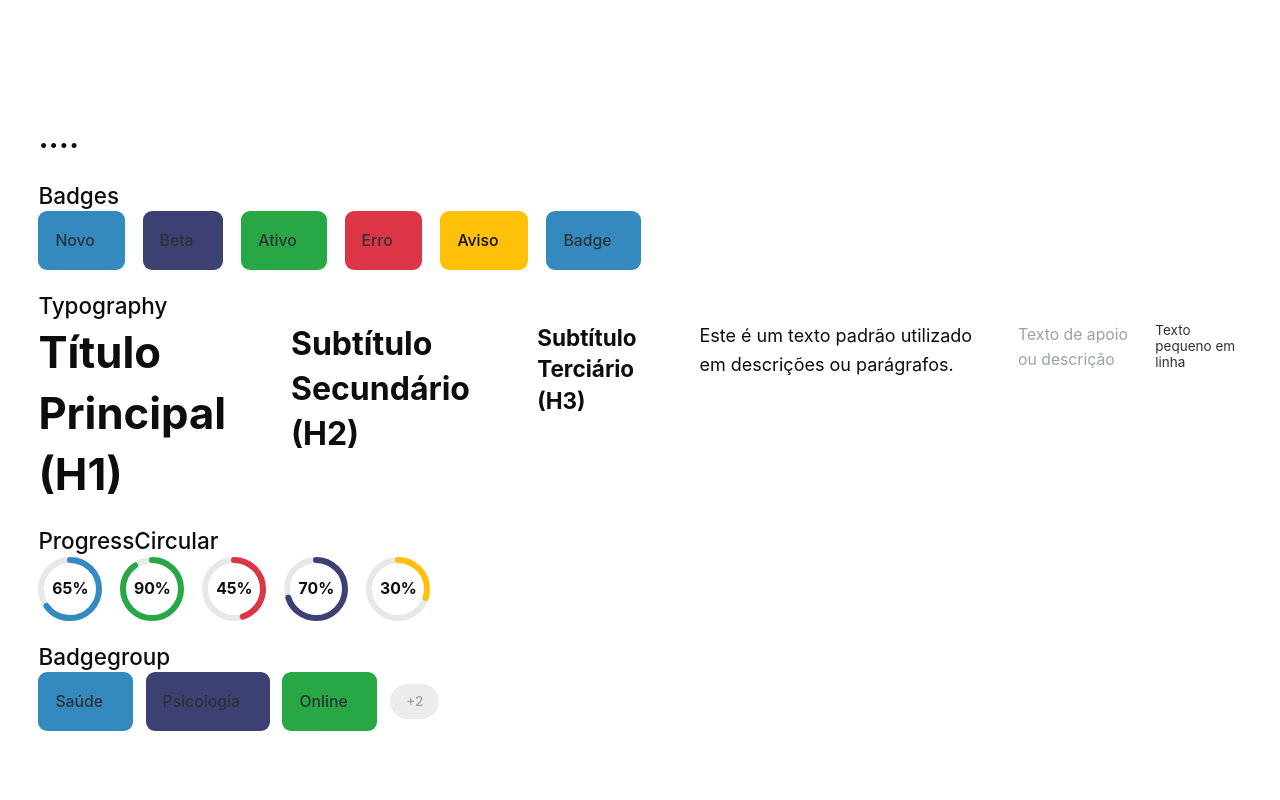
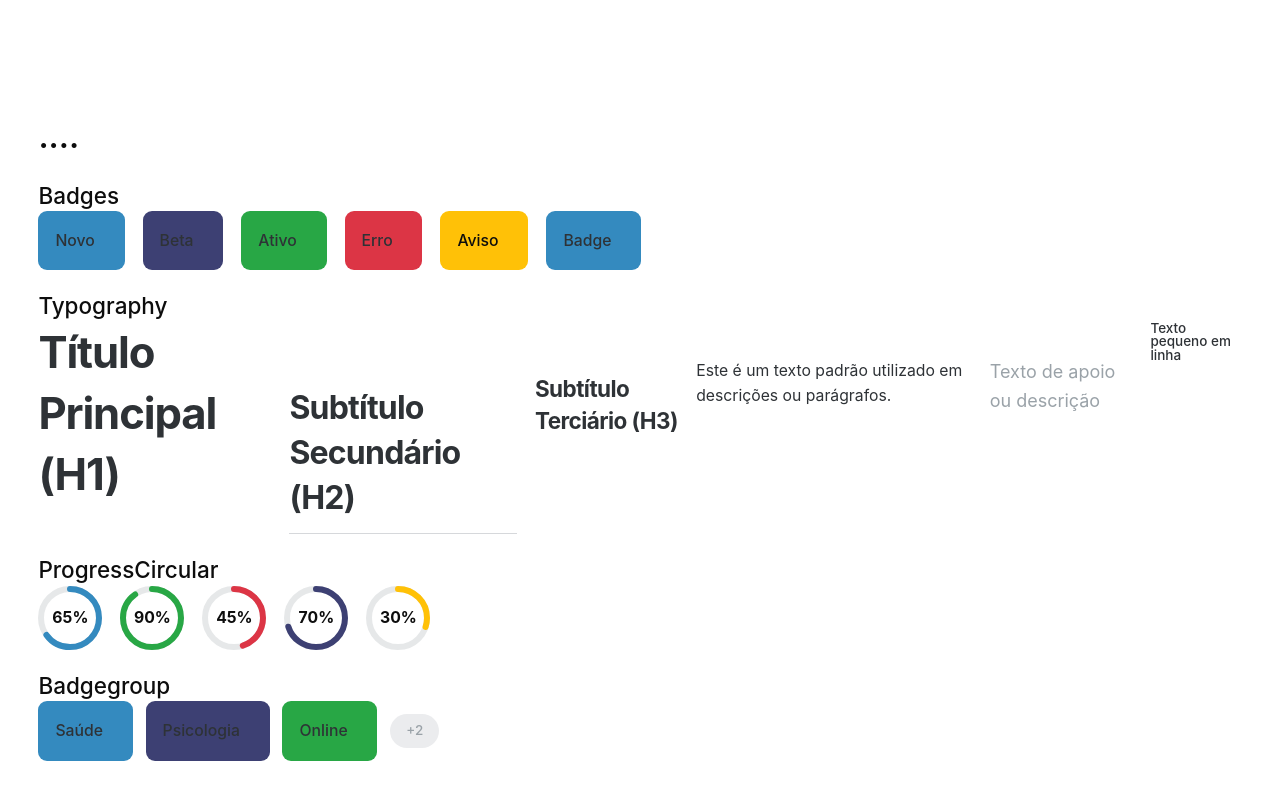
Before and after one commit to NicolasLK/my-design-system-forge, a React (Vite) app: page /preview-page in a window 1280 px wide. Shown: the part 6935-7735 px from the top of the page. Before the commit the page ends 7705 px from the top, so only its background shows below. Built offline with nearby package versions, Linux system fonts and the light colour scheme.

Commit message:
refactor: adaptando componente Typography e, iniciando adaptação componente BadgeGroup

```diff
--- a/src/components/Typography.tsx
+++ /dev/null
@@ -1,66 +0,0 @@
-import type { CSSProperties, ElementType, ReactNode } from "react"
-import "../styles/components/typography.css"
-
-type TypographyVariant =
-    | "h1"
-    | "h2"
-    | "h3"
-    | "text1"
-    | "text2"
-    | "text3"
-    | "caption"
-
-type FontWeight = "regular" | "medium" | "semi-bold" | "bold"
-
-interface ITypographyProps {
-    /** Define o tipo de texto (h1, h2, parágrafo etc.) */
-    variant?: TypographyVariant
-    /** Define o peso da fonte */
-    weight?: FontWeight
-    /** Cor opcional */
-    color?: string
-    /** Elemento HTML customizável */
-    as?: ElementType
-    /** Conteúdo do texto */
-    children: ReactNode
-    /** Classe adicional opcional */
-    className?: string
-    /** Estilos inline opcionais */
-    style?: CSSProperties
-}
-
-export const Typography = ({
-    variant = "text1",
-    weight = "regular",
-    color,
-    as,
-    children,
-    className = "",
-    style
-}: ITypographyProps) => {
-    /**
-     * @description Define o elemento base (por exemplo, 'h1', 'p', etc.)
-     */
-    const Tag: ElementType =
-        as || (variant.startsWith("h") ? (variant as ElementType) : "p")
-
-    /**
-     * @description Monta as classes de acordo com as props
-     */
-    const classes = [
-        "typography",
-        `typography-${variant}`,
-        `font-${weight}`,
-        className,
-    ]
-        .filter(Boolean)
-        .join(" ")
-
-    return (
-        <>
-            <Tag className={classes} style={{ color, ...style }}>
-                {children}
-            </Tag>
-        </>
-    )
-}
--- /dev/null
+++ b/src/components/ui/typography/Typography.tsx
@@ -0,0 +1,98 @@
+import type { CSSProperties, ElementType, ReactNode } from 'react';
+import './typography.css';
+
+/**
+ * Definições de Variantes
+ */
+type TypographyVariant =
+    | 'h1'
+    | 'h2'
+    | 'h3'
+    | 'h4'
+    | 'p'
+    | 'blockquote'
+    | 'code'
+    | 'lead'
+    | 'large'
+    | 'small'
+    | 'muted';
+
+/**
+ * Pesos de fonte suportados para sobrescrita manual
+ */
+type FontWeight = 'regular' | 'medium' | 'semi-bold' | 'bold' | 'extrabold';
+
+interface ITypographyProps {
+    /** Define o tipo de texto (h1, h2, parágrafo etc.) */
+    variant?: TypographyVariant;
+    /** Define o peso da fonte */
+    weight?: FontWeight;
+    /** Cor opcional */
+    color?: string;
+    /** Elemento HTML customizável */
+    as?: ElementType;
+    /** Conteúdo do texto */
+    children: ReactNode;
+    /** Classe adicional opcional */
+    className?: string;
+    /** Estilos inline opcionais */
+    style?: CSSProperties;
+}
+
+/**
+ * Mapeamento semântico de tags HTML para cada variante do ShadCN
+ */
+const variantTagMap: Record<TypographyVariant, ElementType> = {
+    h1: 'h1',
+    h2: 'h2',
+    h3: 'h3',
+    h4: 'h4',
+    p: 'p',
+    blockquote: 'blockquote',
+    code: 'code',
+    lead: 'p',
+    large: 'div',
+    small: 'small',
+    muted: 'p',
+};
+
+/**
+ * Componente Typography adaptado do ShadCN.
+ * * @example
+ * <Typography variant="h1">Título Principal</Typography>
+ * <Typography variant="p" weight="bold">Parágrafo em negrito</Typography>
+ */
+export const Typography = ({
+    variant = 'p',
+    weight,
+    color,
+    as,
+    children,
+    className,
+    style,
+}: ITypographyProps) => {
+    /**
+     * @description Determina qual tag HTML utilizar
+     */
+    const Tag: ElementType = as || variantTagMap[variant] || 'p';
+
+    /**
+     * @description Constrói a lista de classes manualmente para evitar dependências externas
+     */
+    const classes = [
+        'typography-root',
+        `typography-${variant}`,
+        weight ? `font-weight-${weight}` : '',
+        className,
+    ]
+        .filter(Boolean)
+        .join(' ');
+
+    return (
+        <>
+            <Tag className={classes} style={{ color, ...style }}>
+                {children}
+            </Tag>
+        </>
+    );
+};
--- /dev/null
+++ b/src/components/ui/typography/index.tsx
@@ -0,0 +1 @@
+export { Typography } from './Typography';
--- /dev/null
+++ b/src/components/ui/typography/typography.css
@@ -0,0 +1,131 @@
+/* ===========================
+   🧩 Typography System
+   =========================== */
+
+.typography-root {
+    font-family: var(--font-family-base);
+    color: var(--color-gray-900);
+    margin: var(--space-0);
+    -webkit-font-smoothing: antialiased;
+    -moz-osx-font-smoothing: grayscale;
+}
+
+/* 🪶 Títulos */
+.typography-h1 {
+    font-size: var(--font-heading1-size);
+    line-height: var(--line-height-heading1);
+    font-weight: var(--weight-extrabold);
+    letter-spacing: -0.025em;
+    scroll-margin: var(--space-10);
+}
+
+.typography-h2 {
+    font-size: var(--font-heading2-size);
+    line-height: var(--line-height-heading2);
+    font-weight: var(--weight-semi-bold);
+    letter-spacing: -0.025em;
+    border-bottom: 1px solid var(--color-gray-200);
+    padding-bottom: var(--space-2);
+    margin-top: var(--space-10);
+    scroll-margin: var(--space-10);
+}
+.typography-h2:first-child {
+    margin-top: var(--space-0);
+}
+
+.typography-h3 {
+    font-size: var(--font-heading3-size);
+    line-height: var(--line-height-heading3);
+    font-weight: var(--weight-semi-bold);
+    letter-spacing: -0.025em;
+    margin-top: var(--space-8);
+    scroll-margin: var(--space-10);
+}
+
+.typography-h4 {
+    font-size: var(--font-text1-size);
+    line-height: var(--line-height-text1);
+    font-weight: var(--weight-semi-bold);
+    letter-spacing: -0.025em;
+}
+
+/* 📄 Text elements */
+.typography-p {
+    font-size: var(--font-text2-size);
+    line-height: var(--line-height-text2);
+    font-weight: var(--weight-regular);
+}
+
+/* Automatic spacing for consecutive paragraphs */
+.typography-p:not(:first-child),
+.typography-blockquote:not(:first-child),
+.typography-lead:not(:first-child) {
+    margin-top: var(--space-6);
+}
+
+.typography-lead {
+    font-size: var(--font-text1-size);
+    color: var(--color-gray-500);
+    line-height: var(--line-height-text1);
+}
+
+.typography-blockquote {
+    border-left: 2px solid var(--color-gray-300);
+    padding-left: var(--space-6);
+    font-style: italic;
+    color: var(--color-gray-700);
+}
+
+.typography-large {
+    font-size: var(--font-text1-size);
+    font-weight: var(--weight-semi-bold);
+}
+
+.typography-small {
+    font-size: var(--font-text3-size);
+    font-weight: var(--weight-medium);
+    line-height: 1;
+}
+
+.typography-muted {
+    font-size: var(--font-text3-size);
+    color: var(--color-gray-500);
+}
+
+.typography-code {
+    position: relative;
+    background-color: var(--color-gray-100);
+    border-radius: var(--radius-sm);
+    padding: var(--space-1) var(--space-1_5);
+    font-family: monospace;
+    font-size: var(--font-text2-size);
+    font-weight: var(--weight-semi-bold);
+}
+
+/* 🧱 Font weights */
+.font-weight-regular {
+    font-weight: var(--weight-regular);
+}
+.font-weight-medium {
+    font-weight: var(--weight-medium);
+}
+.font-weight-semi-bold {
+    font-weight: var(--weight-semi-bold);
+}
+.font-weight-bold {
+    font-weight: var(--weight-bold);
+}
+.font-weight-extrabold {
+    font-weight: var(--weight-extrabold);
+}
+
+/* 📱 Responsividade */
+@media (max-width: var(--screen-md)) {
+    .typography-h2 {
+        margin-top: var(--space-6);
+    }
+
+    .typography-h3 {
+        margin-top: var(--space-4);
+    }
+}
--- a/src/pages/preview-page/index.tsx
+++ b/src/pages/preview-page/index.tsx
@@ -48,7 +48,7 @@ import { TooltipAdvanced } from '@/components/ui/tooltip-advanced'
 import { LoadingOverlay } from '@/components/ui/loading-overlay'
 //=============================
 import { Badge } from '@/components/ui/badge'
-import { Typography } from '../../components/Typography'
+import { Typography } from "@/components/ui/typography";
 import { ProgressCircular } from '../../components/ProgressCircular'
 import { BadgeGroup } from '../../components/BadgeGroup'
 // ==== Functions and Hooks ====
@@ -1159,15 +1159,15 @@ function PreviewPage() {
                         Subtítulo Terciário (H3)
                     </Typography>
 
-                    <Typography variant="text1">
+                    <Typography>
                         Este é um texto padrão utilizado em descrições ou parágrafos.
                     </Typography>
 
-                    <Typography variant="text2" color="var(--color-gray-500)">
+                    <Typography variant="lead" color="var(--color-gray-500)">
                         Texto de apoio ou descrição
                     </Typography>
 
-                    <Typography variant="caption" as="span">
+                    <Typography variant="small" as="span">
                         Texto pequeno em linha
                     </Typography>
                 </div>
--- a/src/styles/components/typography.css
+++ /dev/null
@@ -1,84 +0,0 @@
-/* ===========================
-   🧩 Typography System
-   =========================== */
-
-.typography {
-  font-family: var(--font-family-base);
-  margin: 0;
-  padding: 0;
-  color: var(--color-black);
-}
-
-/* 🪶 Títulos */
-.typography-h1 {
-  font-size: var(--font-heading1-size);
-  line-height: var(--line-height-heading1);
-}
-
-.typography-h2 {
-  font-size: var(--font-heading2-size);
-  line-height: var(--line-height-heading2);
-}
-
-.typography-h3 {
-  font-size: var(--font-heading3-size);
-  line-height: var(--line-height-heading3);
-}
-
-/* 📄 Texto padrão */
-.typography-text1 {
-  font-size: var(--font-text1-size);
-  line-height: var(--line-height-text1);
-}
-
-.typography-text2 {
-  font-size: var(--font-text2-size);
-  line-height: var(--line-height-text2);
-}
-
-.typography-text3 {
-  font-size: var(--font-text3-size);
-  line-height: var(--line-height-text3);
-}
-
-/* 🪧 Legenda */
-.typography-caption {
-  font-size: clamp(0.75rem, 1vw, var(--font-text3-size));
-  line-height: 1.2;
-  opacity: 0.85;
-}
-
-/* 🧱 Pesos */
-.font-regular {
-  font-weight: var(--weight-regular);
-}
-
-.font-medium {
-  font-weight: var(--weight-medium);
-}
-
-.font-semi-bold {
-  font-weight: var(--weight-semi-bold);
-}
-
-.font-bold {
-  font-weight: var(--weight-bold);
-}
-
-/* 📱 Responsividade */
-@media (max-width: var(--screen-md)) {
-  .typography-h1 {
-    font-size: clamp(1.75rem, 4vw, 2rem);
-  }
-  .typography-h2 {
-    font-size: clamp(1.5rem, 3vw, 1.75rem);
-  }
-  .typography-h3 {
-    font-size: clamp(1.25rem, 2.5vw, 1.5rem);
-  }
-  .typography-text1,
-  .typography-text2,
-  .typography-text3 {
-    font-size: clamp(0.875rem, 2vw, 1rem);
-  }
-}
--- a/src/styles/tokens.css
+++ b/src/styles/tokens.css
@@ -117,7 +117,7 @@
     --color-background-default: var(--color-white);
 
     /* 🪶 Typography */
-  --font-family-base: "Inter", system-ui, sans-serif;
+    --font-family-base: 'Inter', system-ui, sans-serif;
     --font-size-base: clamp(14px, 1.2vw, 16px); /* 14px → 16px */
 
     --font-heading1-size: clamp(
@@ -125,7 +125,11 @@
         2vw + 1rem,
         2.5rem
     ); /* 1.75rem → 2.5rem */
-  --font-heading2-size: clamp(1.5rem, 1.8vw + 0.5rem, 2rem); /* 1.5rem → 2rem */
+    --font-heading2-size: clamp(
+        1.5rem,
+        1.8vw + 0.5rem,
+        2rem
+    ); /* 1.5rem → 2rem */
     --font-heading3-size: clamp(
         1.25rem,
         1.2vw + 0.25rem,
@@ -144,10 +148,11 @@
     --line-height-text2: 1.6;
     --line-height-text3: 1.5;
 
+    --weight-regular: 400;
+    --weight-medium: 500;
+    --weight-semi-bold: 600;
     --weight-bold: 700;
-  --weight-semi-bold: 600;
-  --weight-medium: 500;
-  --weight-regular: 400;
+    --weight-extrabold: 800;
 
     /* 📏 Spacing (escala Tailwind-like) */
     --space-0: 0;
```
Also changed, not shown: .devcontainer/devcontainer.json, src/components/ui/badge-group/index.tsx (added), 2 other files (tests, documents, lock files or other folders). Lines whose indentation alone changed are shown as unchanged.
